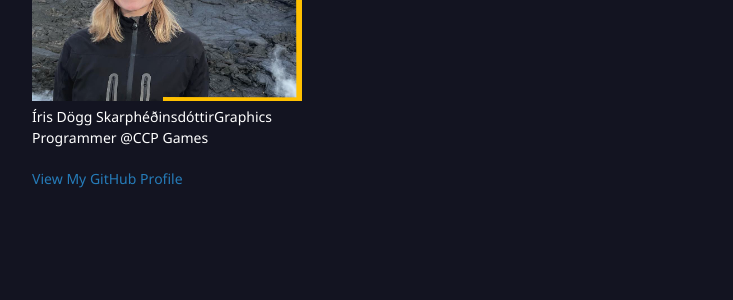
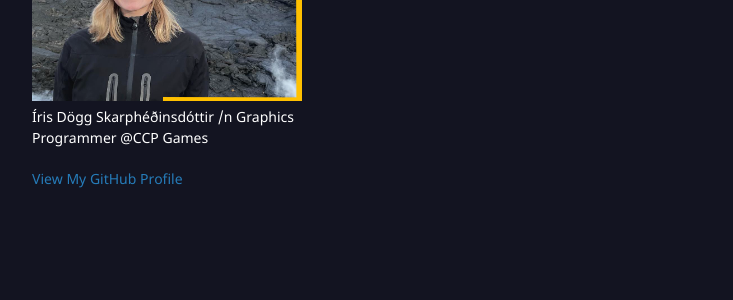
Before and after one commit to irisdogg/irisdogg.github.io, a Jekyll site: the page built from index.md, in a window 1280 px wide. Shown: the part 207-507 px from the top of the page, without its empty margins (178-911 px from the left). Built offline with Jekyll 4.4.1, drawn with Linux system fonts in a browser that asks for light colours; our own code applies the rules of GitHub Pages for plain Markdown files.

Commit message:
Update _config.yml

```diff
--- a/_config.yml
+++ b/_config.yml
@@ -1,4 +1,4 @@
-title: []
+title: ""
 logo: /assets/img/iris2.png
-description: [Íris Dögg Skarphéðinsdóttir, Graphics Programmer @CCP Games]
+description: Íris Dögg Skarphéðinsdóttir /n Graphics Programmer @CCP Games
 theme: jekyll-theme-minimal
```
